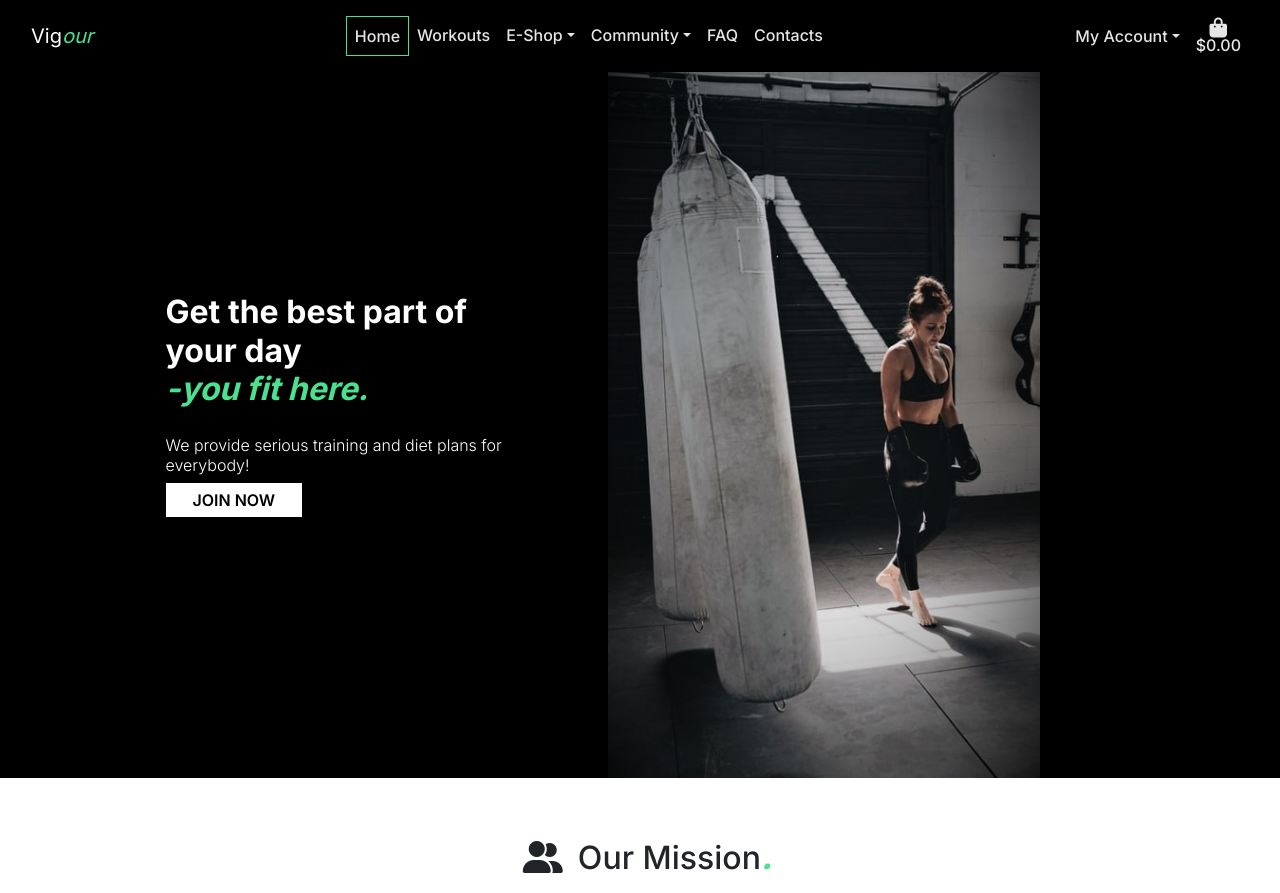
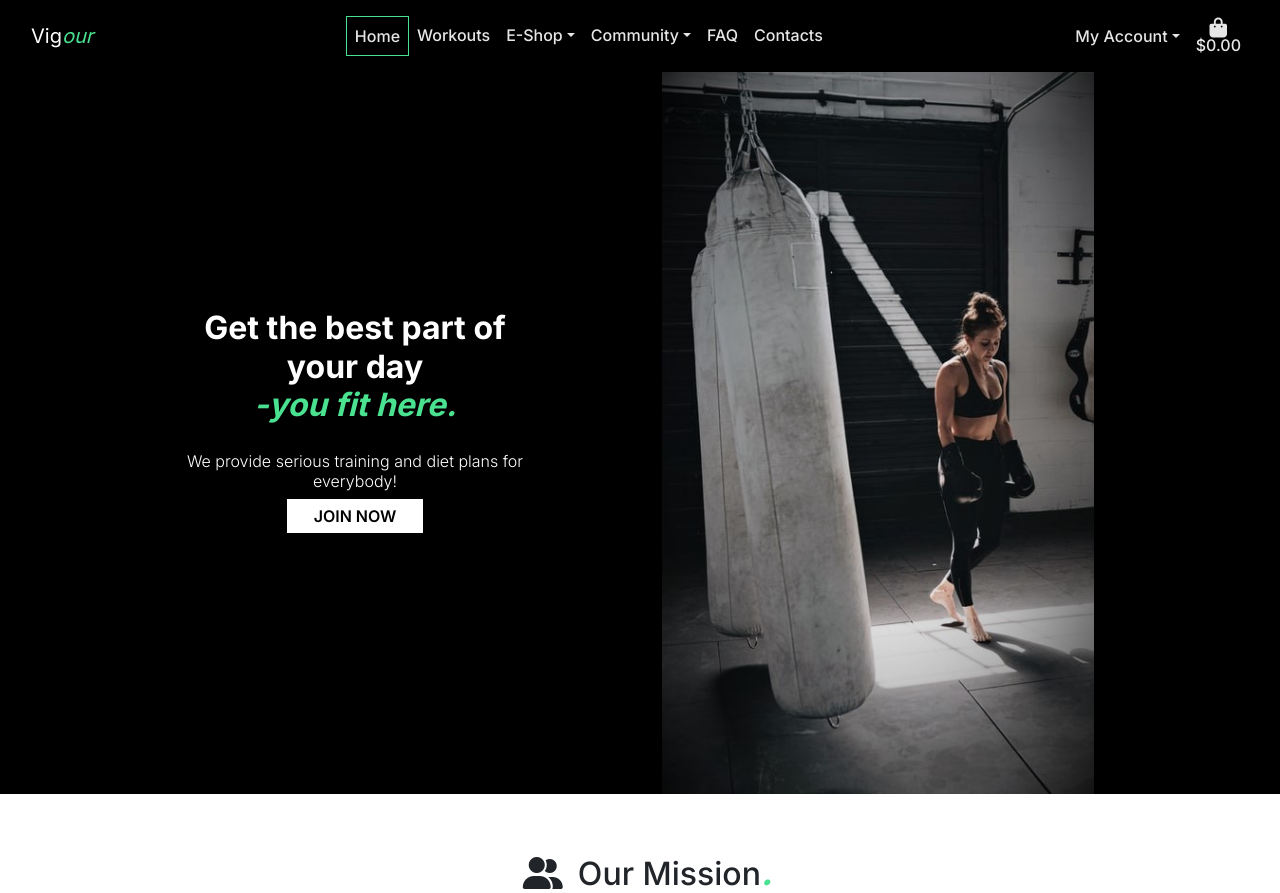
Before and after one commit to LySeriuos/Vigour-MS4-2, a Django app: page / in a window 1280 px wide. Shown: the top 893 px of the page. Run offline with Django 3.2, Linux system fonts and the light colour scheme; some libraries are stand-ins or nearby versions.

Commit message:
updated main banner arrea, text and image is centered on all resolutions

```diff
--- a/home/templates/home/index.html
+++ b/home/templates/home/index.html
@@ -4,17 +4,17 @@
 {% block page_header %}
  <!-- ***** Main Banner Area Start ***** -->
  <section id="main-banner bg-image top" class="main-banner">
-  <div class="container my-5">
+  <div class="container my-5 pt-3 text-center">
       <div class="row pb-0 pe-lg-0 align-items-center justify-content-center caption">
-          <div class="col-lg-5 p-3 p-lg-5 pt-lg-3">
+          <div class="col-lg-5 p-3 p-lg-5 pt-lg-3 text-center">
               <h2 class=" fw-bold lh-1 main-banner-text">Get the best part of your day<br><em>-you fit here.</em></h2>
               <h6 id="banner-h6">We provide serious training and diet plans for everybody!</h6>
-              <div class="d-grid gap-2 d-md-flex justify-content-md-start mb-4 mb-lg-3 main-button scroll-to-section">
-                  <a href="#our-program" class="banner-button">JOIN NOW</a>
+              <div class="d-grid gap-2 d-md-flex justify-content-sm-center mb-4 mb-lg-3 main-button scroll-to-section">
+                  <a href="#our-program" class="banner-button text-center text-lg-left">JOIN NOW</a>
               </div>
           </div>
 
-          <div class="col-lg-6">
+          <div class="col-lg-6 text-center">
             <!-- Can't load the image from media file -->
               <img class="rounded-lg-3" src="media/logan-weaver-R4V1WIY9n-8-unsplash-girl-boxing-main.jpg" alt="">
           </div>
--- a/shop/templates/shop/shop.html
+++ b/shop/templates/shop/shop.html
@@ -22,7 +22,7 @@
     </div>
   </section>
   <!-- ***** Main Banner Area End ***** -->
-</section>
+
 {% endblock %}
 
 {% block content %}
```
Also changed, not shown: templates/include/mobile-top-header.html (+18 -0 lines).
